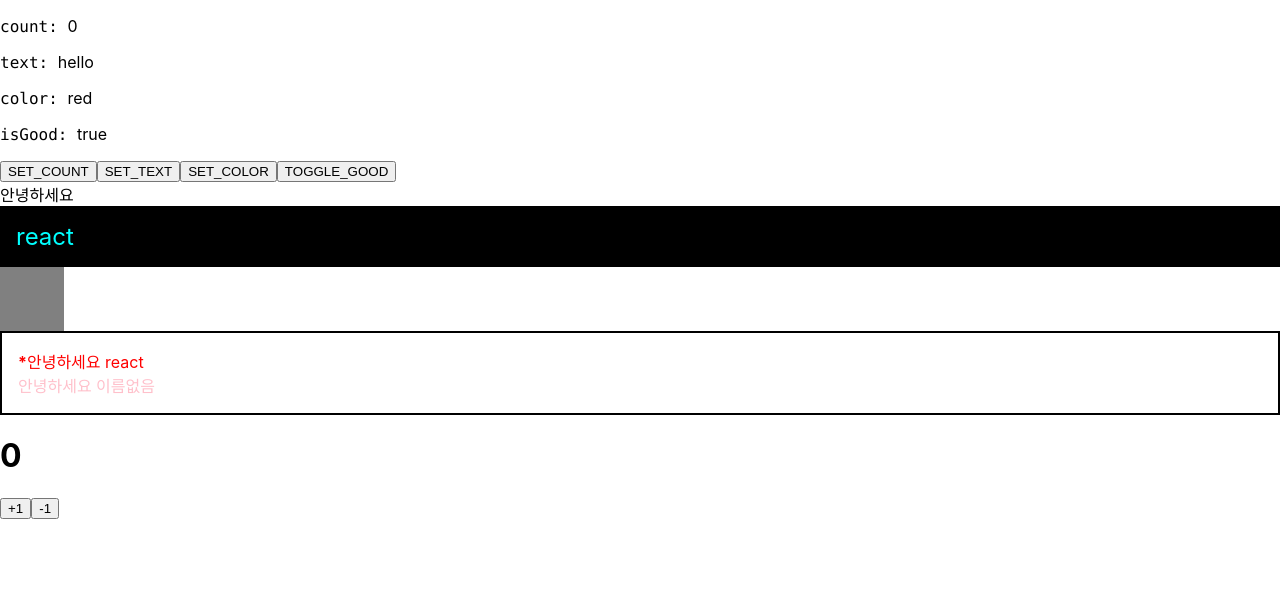
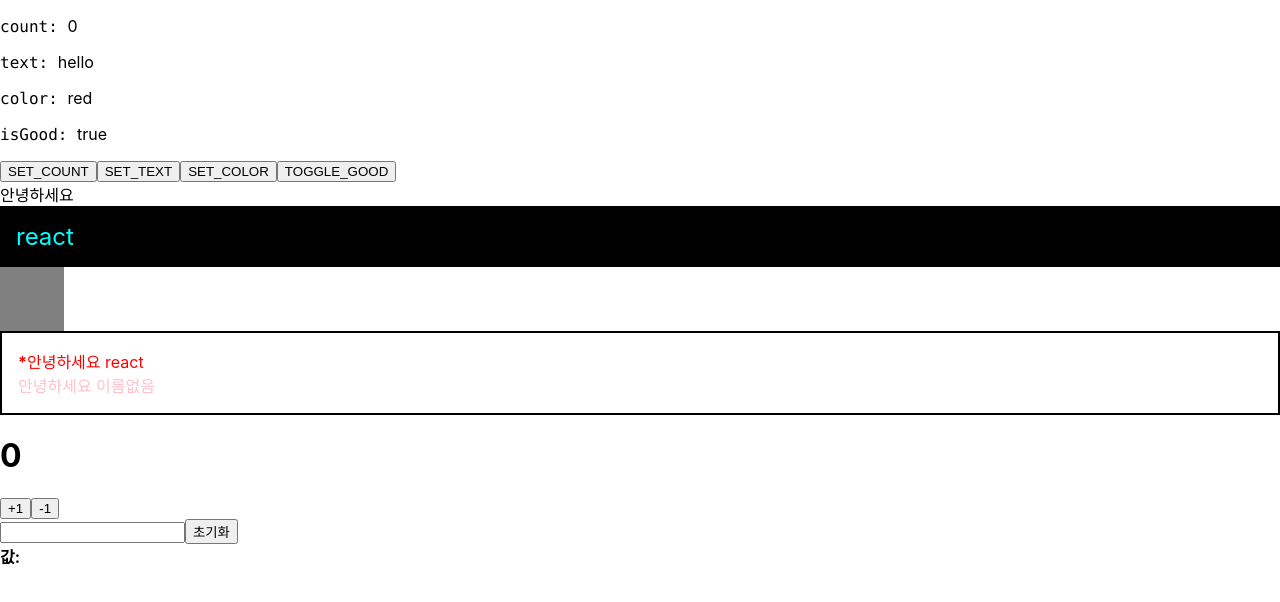
Before and after one commit to jellive/ts-react-tutorial, a React (Create React App) app: page / in a window 1280 px wide. Shown: the top 602 px of the page. Built offline with nearby package versions, Linux system fonts and the light colour scheme.

Commit message:
add inputsample

```diff
--- a/src/App.tsx
+++ b/src/App.tsx
@@ -8,6 +8,7 @@
 import Hello from './Hello'
 import Wrapper from './Wrapper'
 import Counter_State from './Counter_State'
+import InputSample from './InputSample'
 
 const App: React.FC = () => {
   const onClick = (name: string) => {
@@ -44,6 +45,7 @@
         <Hello color="pink"/>
       </Wrapper>
       <Counter_State/>
+      <InputSample/>
     </>
   );
 }
--- /dev/null
+++ b/src/InputSample.tsx
@@ -0,0 +1,25 @@
+import React, { useState } from 'react'
+
+function InputSample() {
+    const [text, setText] = useState('')
+
+    const onChange = (e: React.ChangeEvent<HTMLInputElement>) => {
+        setText(e.target.value)
+    }
+
+    const onReset = () => {
+        setText('')
+    }
+
+    return (
+        <div>
+            <input onChange={onChange} value={text}/>
+            <button onClick={onReset}>초기화</button>
+            <div>
+                <b>값: {text}</b>
+            </div>
+        </div>
+    )
+}
+
+export default InputSample
```
